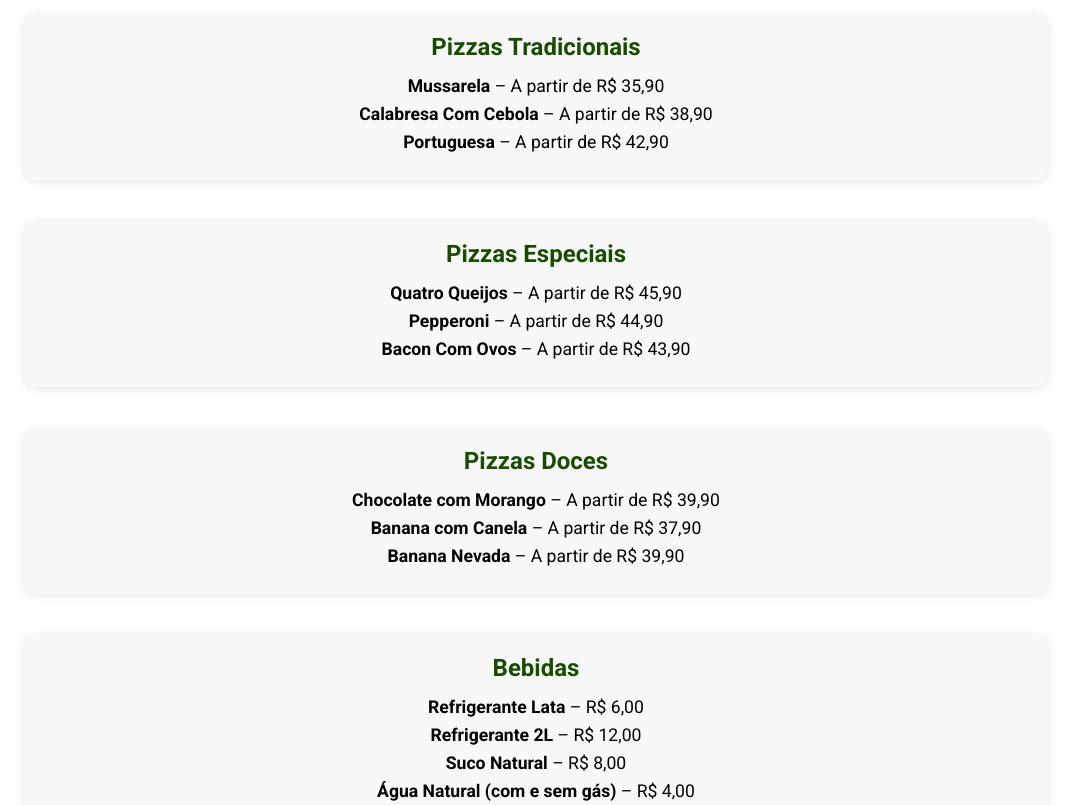
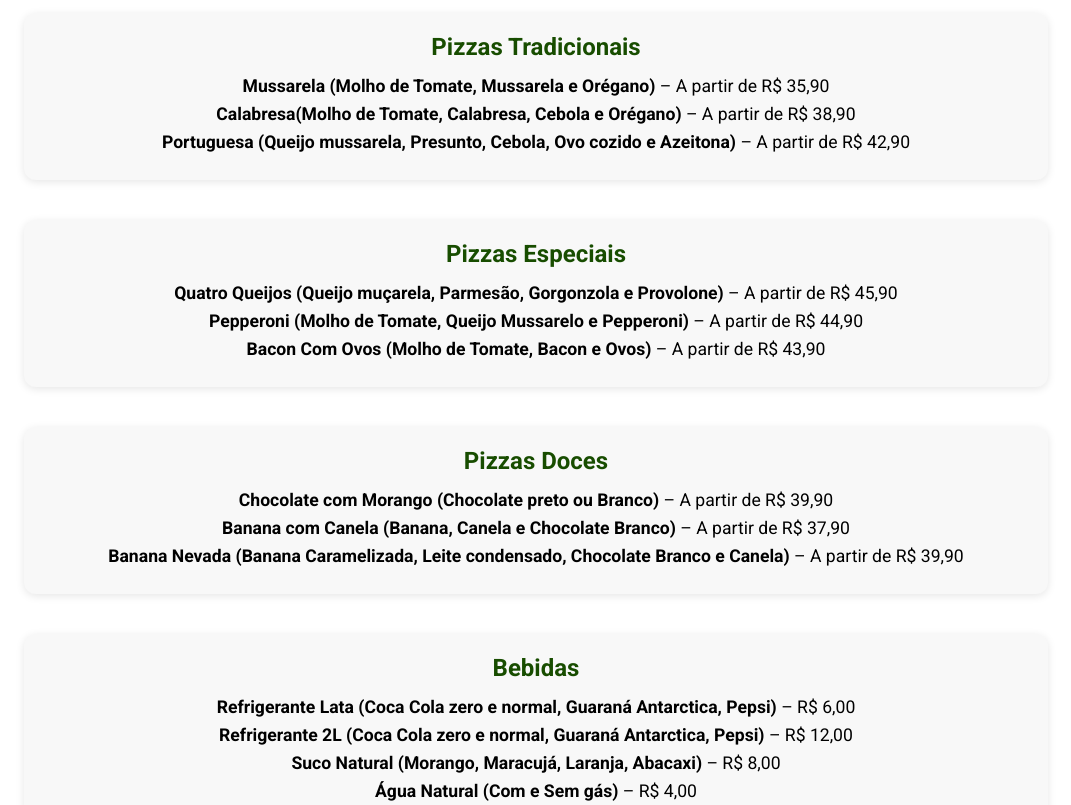
Before and after one commit to dudutchi/ProjetoDeExtensao, a website: page cardapio.html in a window 1280 px wide. Shown: the part 680-1485 px from the top of the page, without its empty margins (104-1175 px from the left). Drawn offline with Linux system fonts and the light colour scheme.

Commit message:
info do cardapio

```diff
--- a/cardapio.html
+++ b/cardapio.html
@@ -52,37 +52,37 @@
     <div class="categoria">
       <h3>Pizzas Tradicionais</h3>
       <ul>
-        <li><strong>Mussarela</strong> – A partir de R$ 35,90</li>
-        <li><strong>Calabresa Com Cebola</strong> – A partir de R$ 38,90</li>
-        <li><strong>Portuguesa</strong> – A partir de R$ 42,90</li>
+        <li><strong>Mussarela (Molho de Tomate, Mussarela e Orégano)</strong> – A partir de R$ 35,90</li>
+        <li><strong>Calabresa(Molho de Tomate, Calabresa, Cebola e Orégano)</strong> – A partir de R$ 38,90</li>
+        <li><strong>Portuguesa (Queijo mussarela, Presunto, Cebola, Ovo cozido e Azeitona)</strong> – A partir de R$ 42,90</li>
       </ul>
     </div>
 
     <div class="categoria">
       <h3>Pizzas Especiais</h3>
       <ul>
-        <li><strong>Quatro Queijos</strong> – A partir de R$ 45,90</li>
-        <li><strong>Pepperoni</strong> – A partir de R$ 44,90</li>
-        <li><strong>Bacon Com Ovos</strong> – A partir de R$ 43,90</li>
+        <li><strong>Quatro Queijos (Queijo muçarela, Parmesão, Gorgonzola e Provolone)</strong> – A partir de R$ 45,90</li>
+        <li><strong>Pepperoni (Molho de Tomate, Queijo Mussarelo e Pepperoni)</strong> – A partir de R$ 44,90</li>
+        <li><strong>Bacon Com Ovos (Molho de Tomate, Bacon e Ovos)</strong> – A partir de R$ 43,90</li>
       </ul>
     </div>
 
     <div class="categoria">
       <h3>Pizzas Doces</h3>
       <ul>
-        <li><strong>Chocolate com Morango</strong> – A partir de R$ 39,90</li>
-        <li><strong>Banana com Canela</strong> – A partir de R$ 37,90</li>
-        <li><strong>Banana Nevada</strong> – A partir de R$ 39,90</li>
+        <li><strong>Chocolate com Morango (Chocolate preto ou Branco)</strong> – A partir de R$ 39,90</li>
+        <li><strong>Banana com Canela (Banana, Canela e Chocolate Branco)</strong> – A partir de R$ 37,90</li>
+        <li><strong>Banana Nevada (Banana Caramelizada, Leite condensado, Chocolate Branco e Canela)</strong> – A partir de R$ 39,90</li>
       </ul>
     </div>
 
     <div class="categoria">
       <h3>Bebidas</h3>
       <ul>
-        <li><strong>Refrigerante Lata</strong> – R$ 6,00</li>
-        <li><strong>Refrigerante 2L</strong> – R$ 12,00</li>
-        <li><strong>Suco Natural</strong> – R$ 8,00</li>
-        <li><strong>Água Natural (com e sem gás)</strong> – R$ 4,00</li>
+        <li><strong>Refrigerante Lata (Coca Cola zero e normal, Guaraná Antarctica, Pepsi)</strong> – R$ 6,00</li>
+        <li><strong>Refrigerante 2L (Coca Cola zero e normal, Guaraná Antarctica, Pepsi)</strong> – R$ 12,00</li>
+        <li><strong>Suco Natural (Morango, Maracujá, Laranja, Abacaxi)</strong> – R$ 8,00</li>
+        <li><strong>Água Natural (Com e Sem gás)</strong> – R$ 4,00</li>
       </ul>
     </div>
   </section>
```
Also changed, not shown: pedidos.json (+9 -0 lines), pedidos.html (line endings or trailing spaces).
